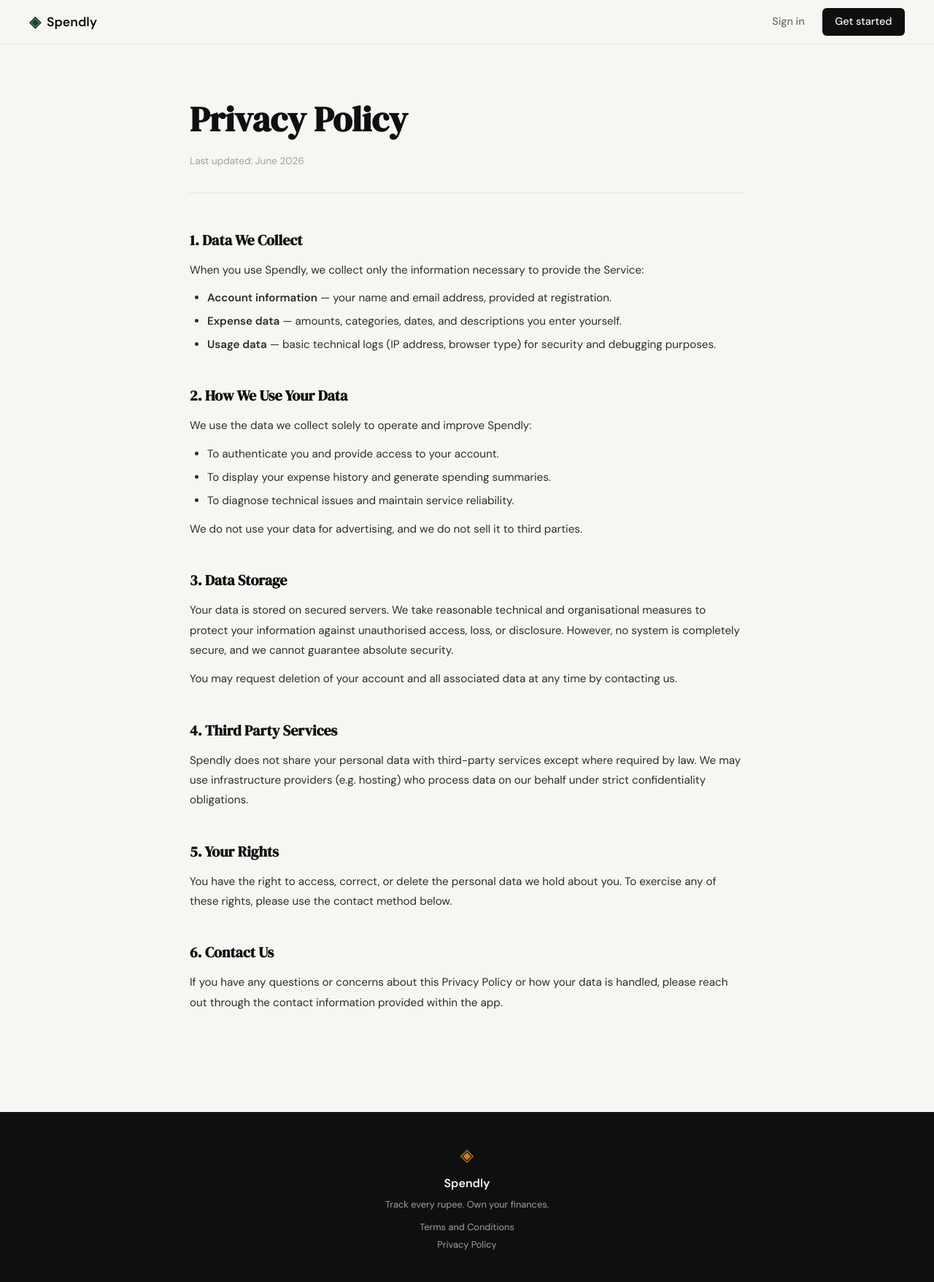
After one commit to mamun795/Expanse_Tracker, a Flask app: page /privacy in a window 1280 px wide. The commit adds this page. Shown: the whole page at 73% size. Run offline with Flask 3, Linux system fonts and the light colour scheme.

Commit message:
landing:privacy policy and route

```diff
--- a/app.py
+++ b/app.py
@@ -25,6 +25,11 @@ def login():
 @app.route("/terms")
 def terms():
     return render_template("terms.html")
+
+
+@app.route("/privacy")
+def privacy():
+    return render_template("privacy.html")
 
 
 # ------------------------------------------------------------------ #
--- a/static/css/style.css
+++ b/static/css/style.css
@@ -508,6 +508,93 @@ a { color: inherit; text-decoration: none; }
 }
 
 /* ------------------------------------------------------------------ */
+/* Legal pages (Terms & Privacy)                                       */
+/* ------------------------------------------------------------------ */
+
+.legal-page {
+    padding: 4rem 2rem 6rem;
+}
+
+.legal-inner {
+    max-width: 760px;
+    margin: 0 auto;
+}
+
+.legal-title {
+    font-family: var(--font-display);
+    font-size: clamp(2rem, 4vw, 3rem);
+    color: var(--ink);
+    margin-bottom: 0.5rem;
+}
+
+.legal-updated {
+    font-size: 0.85rem;
+    color: var(--ink-faint);
+    margin-bottom: 3rem;
+    padding-bottom: 2rem;
+    border-bottom: 1px solid var(--border);
+}
+
+.legal-section {
+    margin-bottom: 2.5rem;
+}
+
+.legal-section h2 {
+    font-family: var(--font-display);
+    font-size: 1.25rem;
+    color: var(--ink);
+    margin-bottom: 0.75rem;
+}
+
+.legal-section p {
+    font-size: 0.95rem;
+    color: var(--ink-soft);
+    line-height: 1.8;
+    margin-bottom: 0.75rem;
+}
+
+.legal-section ul {
+    margin: 0.5rem 0 0.75rem 1.5rem;
+    display: flex;
+    flex-direction: column;
+    gap: 0.4rem;
+}
+
+.legal-section li {
+    font-size: 0.95rem;
+    color: var(--ink-soft);
+    line-height: 1.7;
+}
+
+.legal-section a {
+    color: var(--accent);
+    text-decoration: underline;
+    text-underline-offset: 2px;
+}
+
+.legal-section a:hover { color: var(--ink); }
+
+/* ------------------------------------------------------------------ */
+/* Footer links                                                        */
+/* ------------------------------------------------------------------ */
+
+.footer-links {
+    font-size: 0.8rem;
+    display: flex;
+    flex-direction: column;
+    align-items: center;
+    gap: 0.25rem;
+    margin-top: 0.25rem;
+}
+
+.footer-links a {
+    color: var(--ink-faint);
+    transition: color 0.2s;
+}
+
+.footer-links a:hover { color: var(--paper); }
+
+/* ------------------------------------------------------------------ */
 /* Responsive                                                          */
 /* ------------------------------------------------------------------ */
 
--- a/templates/base.html
+++ b/templates/base.html
@@ -35,8 +35,8 @@
             <span class="footer-name">Spendly</span>
             <p class="footer-copy">Track every rupee. Own your finances.</p>
             <p class="footer-links">
-                <a href="/terms">Terms and Conditions</a><br>
-                <a href="#">Privacy Policy</a>
+                <a href="/terms">Terms and Conditions</a>
+                <a href="/privacy">Privacy Policy</a>
             </p>
         </div>
     </footer>
--- /dev/null
+++ b/templates/privacy.html
@@ -0,0 +1,56 @@
+{% extends "base.html" %}
+
+{% block title %}Privacy Policy — Spendly{% endblock %}
+
+{% block content %}
+
+<section class="legal-page">
+    <div class="legal-inner">
+        <h1 class="legal-title">Privacy Policy</h1>
+        <p class="legal-updated">Last updated: June 2026</p>
+
+        <div class="legal-section">
+            <h2>1. Data We Collect</h2>
+            <p>When you use Spendly, we collect only the information necessary to provide the Service:</p>
+            <ul>
+                <li><strong>Account information</strong> — your name and email address, provided at registration.</li>
+                <li><strong>Expense data</strong> — amounts, categories, dates, and descriptions you enter yourself.</li>
+                <li><strong>Usage data</strong> — basic technical logs (IP address, browser type) for security and debugging purposes.</li>
+            </ul>
+        </div>
+
+        <div class="legal-section">
+            <h2>2. How We Use Your Data</h2>
+            <p>We use the data we collect solely to operate and improve Spendly:</p>
+            <ul>
+                <li>To authenticate you and provide access to your account.</li>
+                <li>To display your expense history and generate spending summaries.</li>
+                <li>To diagnose technical issues and maintain service reliability.</li>
+            </ul>
+            <p>We do not use your data for advertising, and we do not sell it to third parties.</p>
+        </div>
+
+        <div class="legal-section">
+            <h2>3. Data Storage</h2>
+            <p>Your data is stored on secured servers. We take reasonable technical and organisational measures to protect your information against unauthorised access, loss, or disclosure. However, no system is completely secure, and we cannot guarantee absolute security.</p>
+            <p>You may request deletion of your account and all associated data at any time by contacting us.</p>
+        </div>
+
+        <div class="legal-section">
+            <h2>4. Third Party Services</h2>
+            <p>Spendly does not share your personal data with third-party services except where required by law. We may use infrastructure providers (e.g. hosting) who process data on our behalf under strict confidentiality obligations.</p>
+        </div>
+
+        <div class="legal-section">
+            <h2>5. Your Rights</h2>
+            <p>You have the right to access, correct, or delete the personal data we hold about you. To exercise any of these rights, please use the contact method below.</p>
+        </div>
+
+        <div class="legal-section">
+            <h2>6. Contact Us</h2>
+            <p>If you have any questions or concerns about this Privacy Policy or how your data is handled, please reach out through the contact information provided within the app.</p>
+        </div>
+    </div>
+</section>
+
+{% endblock %}
```
Also changed, not shown: templates/terms.html (+10 -10 lines).
